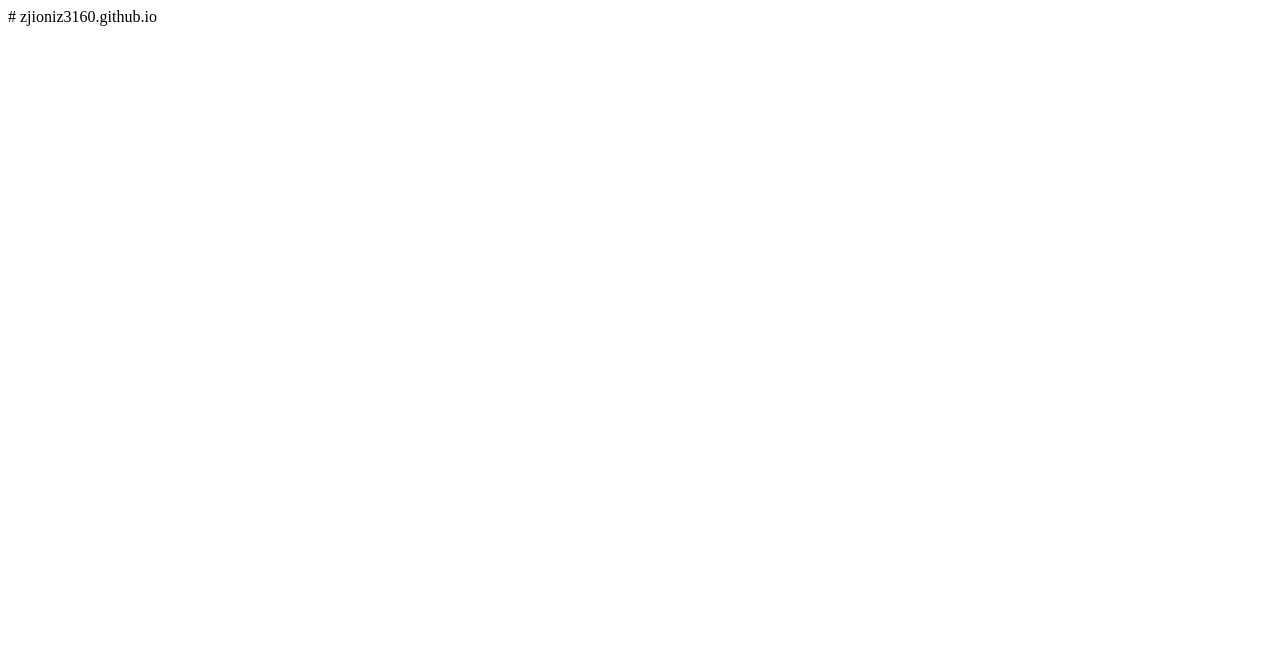
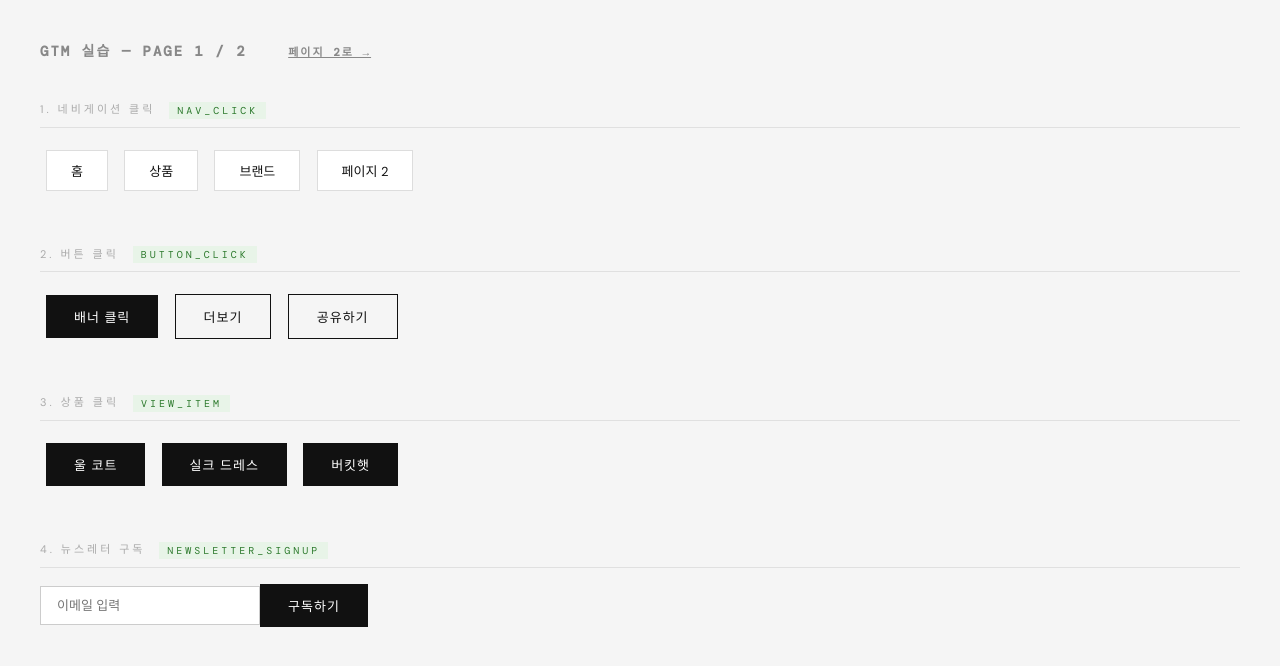
Before and after one commit to zjioniz3160-dotcom/zjioniz3160.github.io, a plain HTML site: page index.html in a window 1280 px wide. Drawn offline with nearby package versions, Linux system fonts and the light colour scheme.

Commit message:
Update index.html

```diff
--- a/index.html
+++ b/index.html
@@ -1 +1,150 @@
-# zjioniz3160.github.io
+<!DOCTYPE html>
+<html lang="ko">
+<head>
+  <meta charset="UTF-8">
+  <title>GTM 실습 — 페이지 1</title>
+  <link href="https://fonts.googleapis.com/css2?family=DM+Mono:wght@400;500&family=DM+Sans:wght@300;400;500&display=swap" rel="stylesheet">
+  <style>
+    * { box-sizing: border-box; margin: 0; padding: 0; }
+    body { background: #f5f5f5; font-family: 'DM Sans', sans-serif; padding: 40px; color: #111; }
+
+    h1 { font-family: 'DM Mono', monospace; font-size: 14px; letter-spacing: 2px; color: #888; margin-bottom: 40px; }
+
+    .section { margin-bottom: 48px; }
+    .section-title {
+      font-size: 11px; letter-spacing: 3px; color: #aaa;
+      text-transform: uppercase; margin-bottom: 16px;
+      padding-bottom: 8px; border-bottom: 1px solid #e0e0e0;
+    }
+
+    .btn {
+      display: inline-block;
+      padding: 12px 28px;
+      background: #111;
+      color: #fff;
+      border: none;
+      font-size: 13px;
+      font-family: 'DM Sans', sans-serif;
+      cursor: pointer;
+      margin: 6px;
+      letter-spacing: 1px;
+    }
+    .btn:hover { background: #333; }
+    .btn.outline { background: transparent; color: #111; border: 1px solid #111; }
+    .btn.outline:hover { background: #111; color: #fff; }
+
+    .event-label {
+      display: inline-block;
+      font-family: 'DM Mono', monospace;
+      font-size: 10px;
+      background: #e8f4e8;
+      color: #2d7a2d;
+      padding: 2px 8px;
+      margin-left: 8px;
+      vertical-align: middle;
+    }
+
+    .nav-link {
+      display: inline-block;
+      margin: 6px;
+      padding: 10px 24px;
+      background: #fff;
+      border: 1px solid #ddd;
+      font-size: 13px;
+      cursor: pointer;
+      text-decoration: none;
+      color: #111;
+    }
+    .nav-link:hover { border-color: #111; }
+
+    input[type="email"] {
+      padding: 10px 16px;
+      border: 1px solid #ccc;
+      font-size: 13px;
+      font-family: 'DM Sans', sans-serif;
+      width: 220px;
+      outline: none;
+    }
+
+
+
+    .toast {
+      position: fixed; top: 20px; left: 50%;
+      transform: translateX(-50%) translateY(-10px);
+      background: #111; color: #fff;
+      padding: 8px 20px; font-size: 12px;
+      opacity: 0; transition: all 0.2s;
+      pointer-events: none; z-index: 9999;
+    }
+    .toast.show { opacity: 1; transform: translateX(-50%) translateY(0); }
+  </style>
+</head>
+<body>
+
+<h1>GTM 실습 — PAGE 1 / 2 &nbsp;&nbsp; <a href="page2.html" style="color:#888;font-size:11px;">페이지 2로 →</a></h1>
+
+<!-- 1. 네비게이션 클릭 -->
+<div class="section">
+  <p class="section-title">1. 네비게이션 클릭 <span class="event-label">nav_click</span></p>
+  <a class="nav-link" href="#" onclick="push('nav_click',{menu:'홈'});return false;">홈</a>
+  <a class="nav-link" href="#" onclick="push('nav_click',{menu:'상품'});return false;">상품</a>
+  <a class="nav-link" href="#" onclick="push('nav_click',{menu:'브랜드'});return false;">브랜드</a>
+  <a class="nav-link" href="page2.html" onclick="push('nav_click',{menu:'페이지2'});">페이지 2</a>
+</div>
+
+<!-- 2. 버튼 클릭 -->
+<div class="section">
+  <p class="section-title">2. 버튼 클릭 <span class="event-label">button_click</span></p>
+  <button class="btn" onclick="push('button_click',{button:'배너 클릭', location:'hero'})">배너 클릭</button>
+  <button class="btn outline" onclick="push('button_click',{button:'더보기', location:'section'})">더보기</button>
+  <button class="btn outline" onclick="push('button_click',{button:'공유하기', location:'content'})">공유하기</button>
+</div>
+
+<!-- 3. 상품 클릭 -->
+<div class="section">
+  <p class="section-title">3. 상품 클릭 <span class="event-label">view_item</span></p>
+  <button class="btn" onclick="push('view_item',{item_id:'P001', item_name:'울 코트', price:298000})">울 코트</button>
+  <button class="btn" onclick="push('view_item',{item_id:'P002', item_name:'실크 드레스', price:186000})">실크 드레스</button>
+  <button class="btn" onclick="push('view_item',{item_id:'P003', item_name:'버킷햇', price:89000})">버킷햇</button>
+</div>
+
+<!-- 4. 뉴스레터 -->
+<div class="section">
+  <p class="section-title">4. 뉴스레터 구독 <span class="event-label">newsletter_signup</span></p>
+  <form onsubmit="newsletter(event)" style="display:flex;gap:0;align-items:center;">
+    <input type="email" id="email" placeholder="이메일 입력" required>
+    <button class="btn" type="submit" style="margin:0;">구독하기</button>
+  </form>
+</div>
+
+
+
+<div class="toast" id="toast"></div>
+
+<script>
+  window.dataLayer = window.dataLayer || [];
+
+  function push(name, params) {
+    window.dataLayer.push({ event: name, ...params });
+    toast(name + ' ✅');
+  }
+
+  function newsletter(e) {
+    e.preventDefault();
+    const email = document.getElementById('email').value;
+    push('newsletter_signup', { email_domain: email.split('@')[1] || 'unknown' });
+    document.getElementById('email').value = '';
+  }
+
+  function toast(msg) {
+    const t = document.getElementById('toast');
+    t.textContent = msg;
+    t.classList.add('show');
+    setTimeout(() => t.classList.remove('show'), 2000);
+  }
+
+  // page_view 자동 발생
+  push('page_view', { page: 'page1', page_location: window.location.href });
+</script>
+</body>
+</html>
```
